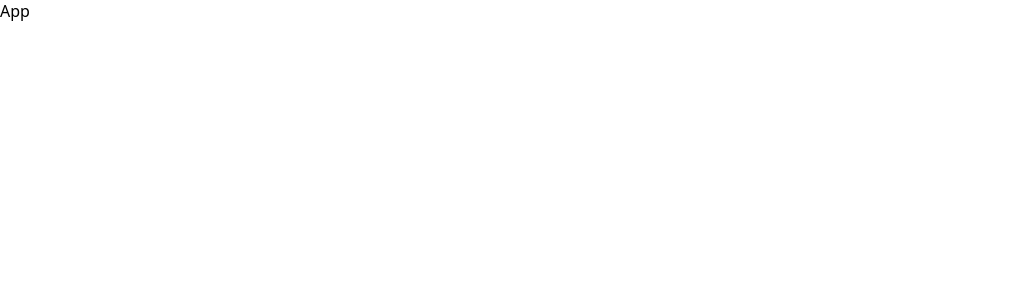
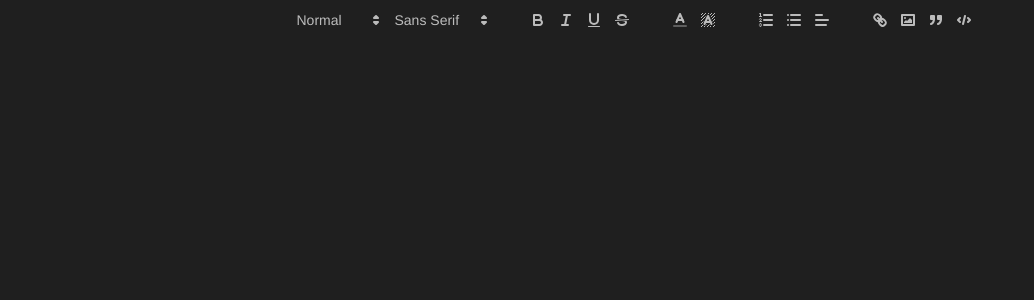
Before and after one commit to ashish16052/Blackboard, a React (Create React App) app in the folder client/: page / in a window 1280 px wide. Shown: the top 300 px of the page, without its empty margins (0-1034 px from the left). Built offline with nearby package versions, Linux system fonts and the light colour scheme.

Commit message:
created text editor frontend

```diff
--- a/client/package.json
+++ b/client/package.json
@@ -6,6 +6,7 @@
     "@testing-library/jest-dom": "^5.16.5",
     "@testing-library/react": "^13.4.0",
     "@testing-library/user-event": "^13.5.0",
+    "quill": "^1.3.7",
     "react": "^18.2.0",
     "react-dom": "^18.2.0",
     "react-scripts": "5.0.1",
--- a/client/src/App.js
+++ b/client/src/App.js
@@ -1,9 +1,10 @@
 import './App.scss';
+import TextEditor from './TextEditor/TextEditor';
 
 function App() {
   return (
     <div className="App">
-      App
+      <TextEditor />
     </div>
   );
 }
--- a/client/src/App.scss
+++ b/client/src/App.scss
@@ -6,8 +6,8 @@
 body {
   font-family: system-ui, -apple-system, BlinkMacSystemFont, 'Segoe UI', Roboto, Oxygen, Ubuntu, Cantarell, 'Open Sans', 'Helvetica Neue', sans-serif;
   -webkit-font-smoothing: antialiased;
-  overflow-x:hidden;
-  overflow-y:hidden;
+  overflow-x: hidden;
+  overflow-y: hidden;
   -moz-osx-font-smoothing: grayscale;
 }
 
@@ -17,5 +17,5 @@ code {
 }
 
 .App {
-
+  background-color: #444444;
 }
--- /dev/null
+++ b/client/src/TextEditor/TextEditor.js
@@ -0,0 +1,34 @@
+import React, { useCallback } from 'react'
+import Quill from 'quill'
+import 'quill/dist/quill.snow.css'
+import './TextEditor.scss'
+
+const TOOLBAR_OPTIONS = [
+    [{ header: [1, 2, 3, false] }, { font: [] }],
+    [],
+    ['bold', 'italic', 'underline', 'strike'],
+    [],
+    [{ color: [] }, { background: [] }],
+    [],
+    [{ list: 'ordered' }, { list: 'bullet' }, { align: [] }],
+    [],
+    ['link', 'image', 'blockquote', 'code-block'],
+]
+
+const TextEditor = () => {
+
+    const wrapperRef = useCallback(wrapper => {
+        if (!wrapper) return
+
+        wrapper.innerHTML = ""
+        const editor = document.createElement("div")
+        wrapper.append(editor)
+        new Quill(editor, { theme: 'snow', modules: { toolbar: TOOLBAR_OPTIONS } })
+    }, [])
+
+    return (
+        <div className='Container' ref={wrapperRef}></div>
+    )
+}
+
+export default TextEditor
--- /dev/null
+++ b/client/src/TextEditor/TextEditor.scss
@@ -0,0 +1,35 @@
+.Container {
+    background-color: #1f1f1f;
+    color: white;
+
+    .ql-toolbar {
+        background-color: #1f1f1f;
+        color: white;
+        display: flex;
+        justify-content: center;
+        position: fixed;
+        top: 0;
+        z-index: 1;
+        width: 100vw;
+        border: none;
+
+        .ql-picker,button{
+            filter: invert(1);
+        }
+
+
+    }
+
+    .ql-container {
+        border: none;
+        margin-top: 40px;
+        font-size: 20px;
+
+        .ql-editor {
+            width: 100vw;
+            padding: 20px 50px;
+            padding-bottom: 200px;
+            height: calc(100vh - 40px);
+        }
+    }
+}
--- a/client/src/index.js
+++ b/client/src/index.js
@@ -4,7 +4,7 @@ import App from './App';
 
 const root = ReactDOM.createRoot(document.getElementById('root'));
 root.render(
-  <React.StrictMode>
+  <>
     <App />
-  </React.StrictMode>
+  </>
 );
```
Also changed, not shown: 1 other file (tests, documents, lock files or other folders).
